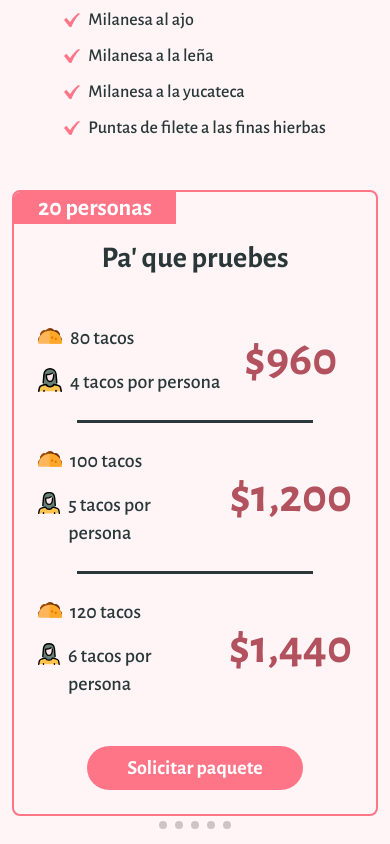
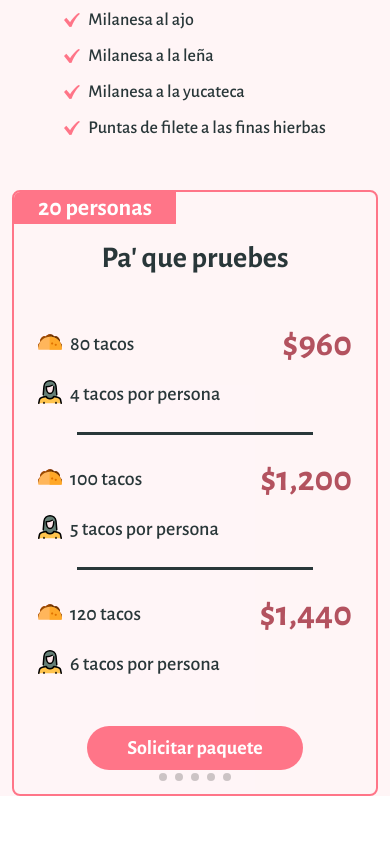
Before and after one commit to ChaconEfrain/tacos_ciel_chacon, a Next.js app: page / in a window 390 px wide. Shown: the part 2918-3762 px from the top of the page. After the commit the page ends 3714 px from the top, so only its background shows below. Built offline with nearby package versions, Linux system fonts and the light colour scheme; what tailwindcss-animated would draw is missing.

Commit message:
Modified price display for responsiveness

```diff
--- a/src/components/Package.jsx
+++ b/src/components/Package.jsx
@@ -14,15 +14,19 @@ const Package = ({ title, groupSize, options }) => {
         {options.map(({ tacos, tacosForEach, price }, i) => (
           <section key={price} className="flex flex-col">
             <div className="flex items-center gap-6">
-              <ul className="flex flex-col gap-4">
-                <li className="flex gap-2">
-                  <Taco className="w-6 h-6" /> {tacos}
+              <ul className="flex flex-col gap-4 w-full">
+                <li className="flex gap-2 items-center justify-between">
+                  <span className="flex gap-2">
+                    <Taco className="w-6 h-6" /> {tacos}
+                  </span>
+                  <strong className="sm:text-5xl text-4xl text-secondary-dark">
+                    {price}
+                  </strong>
                 </li>
                 <li className="flex gap-2">
                   <Girl className="w-6 h-6" /> {tacosForEach}
                 </li>
               </ul>
-              <strong className="text-5xl text-secondary-dark">{price}</strong>
             </div>
             <div
               className={`bg-primary-dark h-[3px] my-6 w-3/4 self-center ${
```
